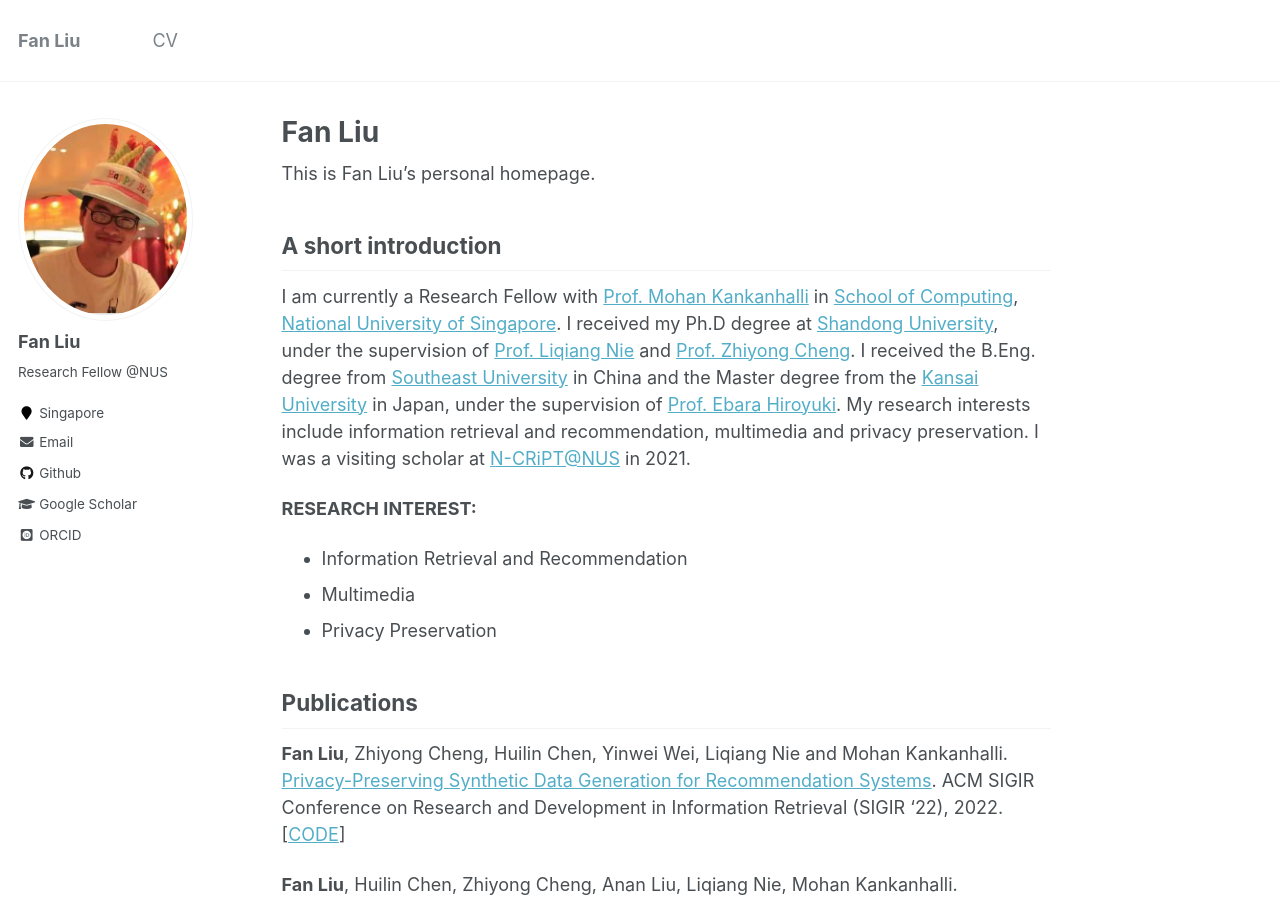
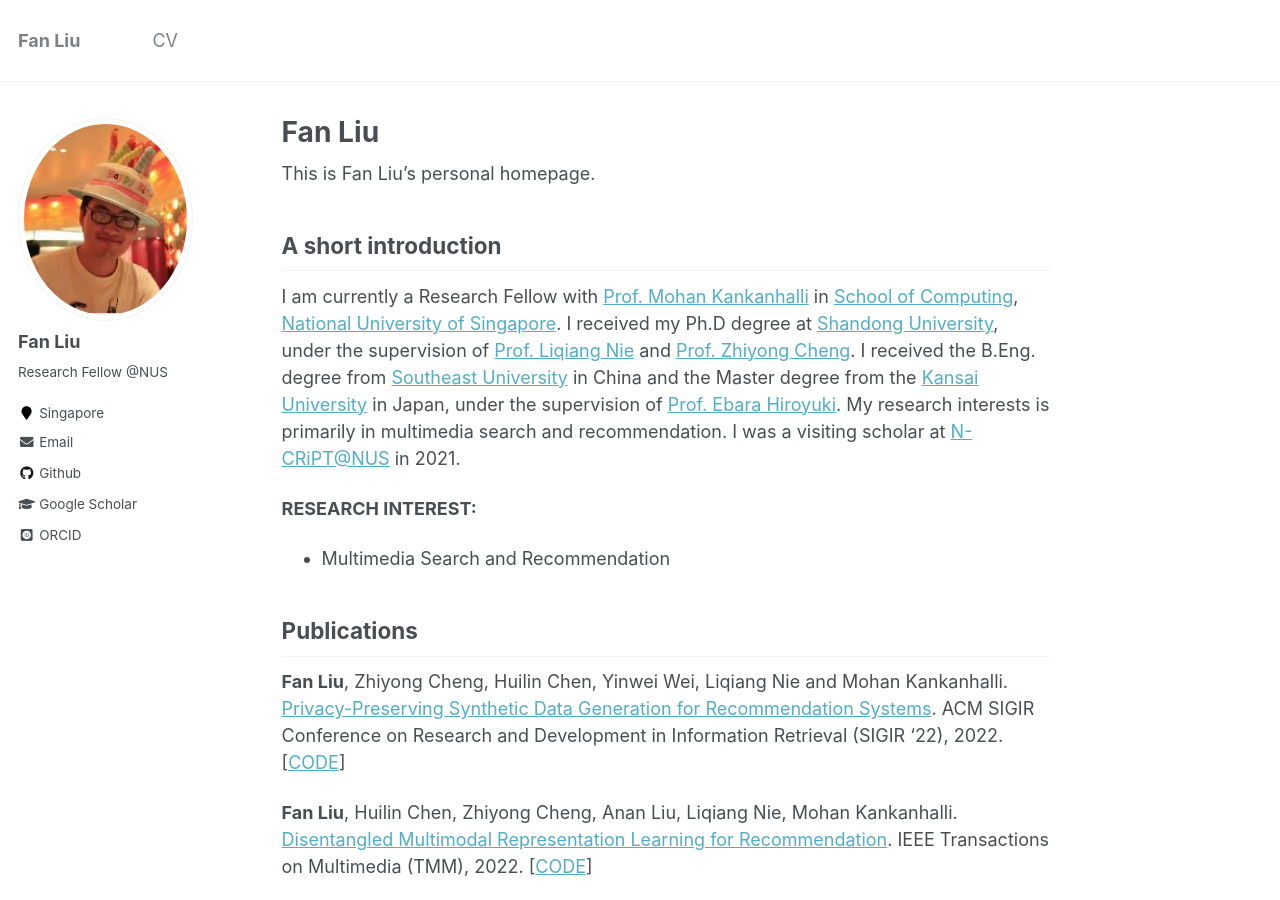
Before and after one commit to liufancs/liufancs.github.io, a Jekyll site: the page built from _pages/about.md, in a window 1280 px wide and 900 px high. Built offline with Jekyll 4.4.1, drawn with Linux system fonts in a browser that asks for light colours; some web fonts are replaced.

Commit message:
Update about.md

```diff
--- a/_pages/about.md
+++ b/_pages/about.md
@@ -10,12 +10,10 @@ redirect_from:
 This is Fan Liu's personal homepage.
 
 ## A short introduction
-I am currently a Research Fellow with [Prof. Mohan Kankanhalli](https://www.comp.nus.edu.sg/~mohan/) in [School of Computing](https://www.comp.nus.edu.sg/), [National University of Singapore](https://www.nus.edu.sg/). I received my Ph.D degree at [Shandong University](https://www.sdu.edu.cn/), under the supervision of [Prof. Liqiang Nie](https://liqiangnie.github.io/index.html) and [Prof. Zhiyong Cheng](https://sites.google.com/view/zycheng). I received the B.Eng. degree from [Southeast University](https://www.seu.edu.cn/) in China and the Master degree from the [Kansai University](https://www.kansai-u.ac.jp/) in Japan, under the supervision of [Prof. Ebara Hiroyuki](https://gakujo.kansai-u.ac.jp/profile/en/3b9d26c7eb2cecuf4f1fdf+f7077b.html). My research interests include information retrieval and recommendation, multimedia and privacy preservation. I was a visiting scholar at [N-CRiPT@NUS](https://ncript.comp.nus.edu.sg/) in 2021.
+I am currently a Research Fellow with [Prof. Mohan Kankanhalli](https://www.comp.nus.edu.sg/~mohan/) in [School of Computing](https://www.comp.nus.edu.sg/), [National University of Singapore](https://www.nus.edu.sg/). I received my Ph.D degree at [Shandong University](https://www.sdu.edu.cn/), under the supervision of [Prof. Liqiang Nie](https://liqiangnie.github.io/index.html) and [Prof. Zhiyong Cheng](https://sites.google.com/view/zycheng). I received the B.Eng. degree from [Southeast University](https://www.seu.edu.cn/) in China and the Master degree from the [Kansai University](https://www.kansai-u.ac.jp/) in Japan, under the supervision of [Prof. Ebara Hiroyuki](https://gakujo.kansai-u.ac.jp/profile/en/3b9d26c7eb2cecuf4f1fdf+f7077b.html). My research interests is primarily in multimedia search and recommendation. I was a visiting scholar at [N-CRiPT@NUS](https://ncript.comp.nus.edu.sg/) in 2021.
 
 <b>RESEARCH INTEREST:</b>
-* Information Retrieval and Recommendation
-* Multimedia
-* Privacy Preservation
+* Multimedia Search and Recommendation
 
 
 ## Publications
```
